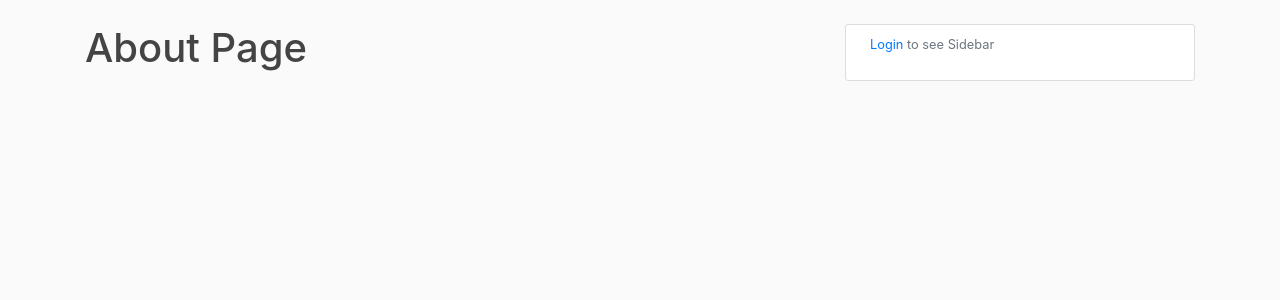
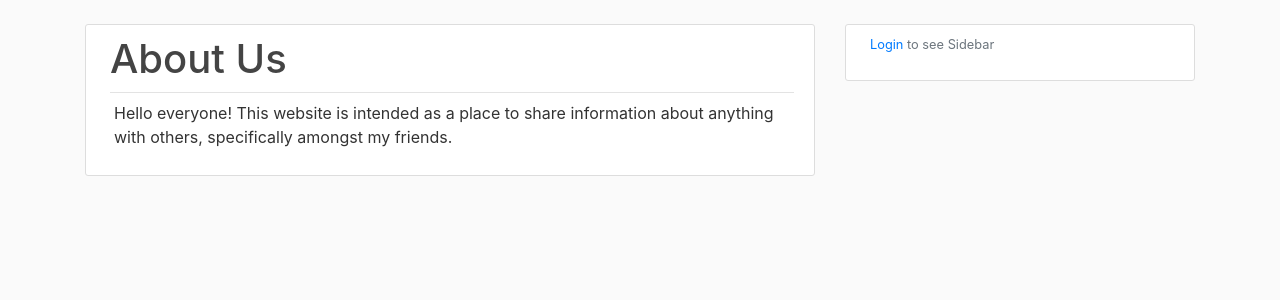
Before and after one commit to EdwardCaf/Friend-Blog, a Flask app: page /about in a window 1280 px wide. Shown: the part 56-356 px from the top of the page. Run offline with Flask 2, Linux system fonts and the light colour scheme; some libraries are stand-ins or nearby versions.

Commit message:
Changed About Page

```diff
--- a/flaskblog/templates/about.html
+++ b/flaskblog/templates/about.html
@@ -1,4 +1,15 @@
 {% extends "layout.html" %}
 {% block content %}
-    <h1>About Page</h1>
+    <article class="media content-section">
+        <div class="media-body">
+            <div class="article-metadata ml-1">
+                <h1>About Us</h1>
+            </div>
+            <div class="mt-2 ml-2">
+                <p>Hello everyone! This website is intended as a place to share information about anything with others,
+                    specifically amongst my friends.
+                </p>
+            </div>
+        </div>
+    </article>
 {% endblock content%}
--- a/flaskblog/templates/user_posts.html
+++ b/flaskblog/templates/user_posts.html
@@ -1,6 +1,6 @@
 {% extends "layout.html" %}
 {% block content %}
-  <h1 class="mb-3">Posts by {{ user.username }} ({{ posts.total }})</h1>
+  <h1 class="mb-3">{{ user.username }}'s Profile</h1>
     {% for post in posts.items %}
       <article class="media content-section">
         <img class='rounded-circle article-img' src="{{ url_for('static', filename='profile_pics/' + post.author.image_file) }}" alt="">
--- /dev/null
+++ b/script.py
@@ -0,0 +1,3 @@
+from flaskblog import *
+from flaskblog.models import User, Post
+create_app().app_context().push()
```
Also changed, not shown: flaskblog/site.db, 1 other file.
